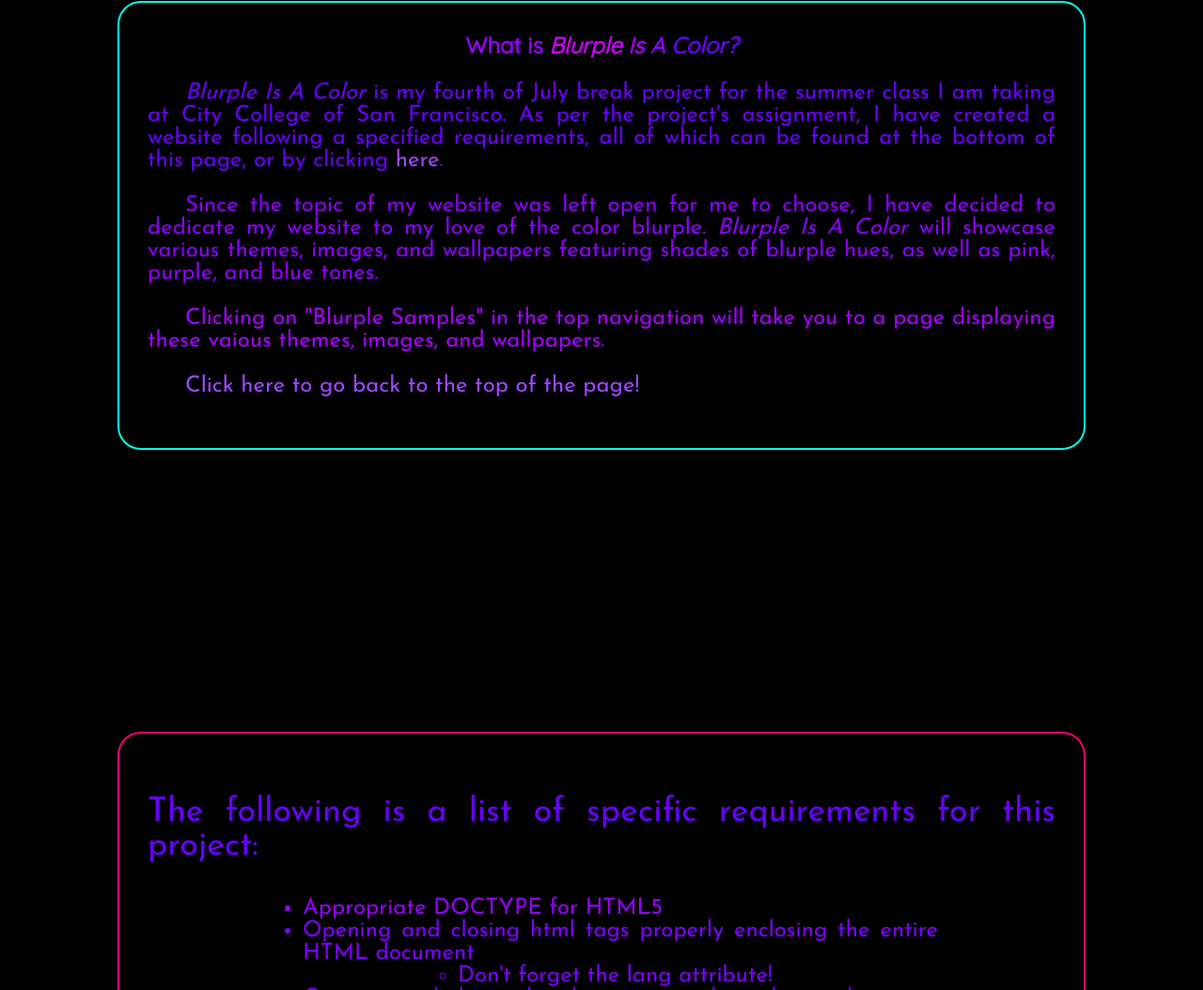
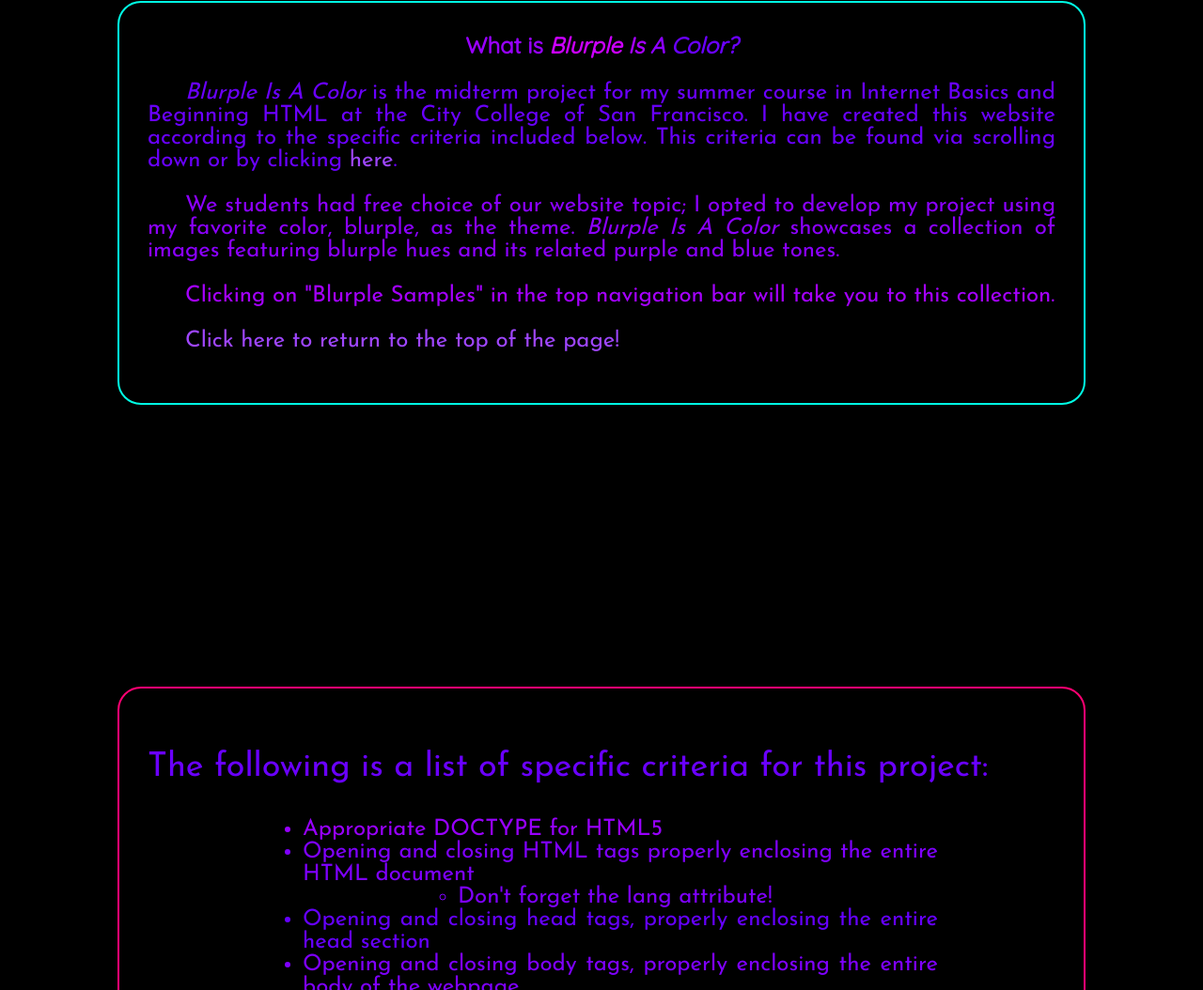
Before and after one commit to marylynntom/BlurpleIsAColor, a plain HTML site: page index.html in a window 1280 px wide. Shown: the part 897-1951 px from the top of the page at 94% size. Drawn offline with Linux system fonts and the light colour scheme; a web font is replaced by a local one.

Commit message:
Update index.html
grammar

```diff
--- a/index.html
+++ b/index.html
@@ -6,19 +6,17 @@
 
 		<title>Blurple Is A Color</title>
 
-		<!-- This website page is dedicated to a website class project for the summer session of Internet Basics and Beginning HTML.
-		For this website, entitled Blurple Is A Color, I plan to display various themes of purple, blurple, and blue. -->
+		<!-- This website is a project for my summer 2017 course in Internet Basics and Beginning HTML.
+		This website features handpicked images of the theme "blurple" (a mix of blue and purple hues) -->
 
 		<!-- Author: Mary Lynn Tom
 		Date of Page Creation: 1 July 2017 -->
 
-		<meta name="description" content="My website uses various themes of purple.">
-		<meta name="keywords" content="blurple purple purblue blue mary lynn" >
 		<meta charset="utf-8">
 
 		<link href="style.css" type="text/css" rel="stylesheet" />
 
-		<!-- Google Fonts suggests linking all fonts under a single URL, but the code validator returns that "|" is an illegal character
+		<!-- Google Fonts suggests linking all fonts under a single URL, but project-required code validator returns that "|" is an illegal character
 
 		<link href="https://fonts.googleapis.com/css?family=Cinzel+Decorative|Bellefair|Quicksand|Josefin+Sans" rel="stylesheet">
 
@@ -92,29 +90,28 @@
 				<span style="color: #8c00ff;">A </span>
 				<span style="color: #6a00ff;">Color?</span></em></strong></h2>
 
-			<p class="par"><em>Blurple Is A Color</em> is my fourth of July break project for the summer class I am taking at City
-				College of San Francisco. As per the project's assignment, I have created a website following a specified requirements,
-				all of which can be found at the bottom of this page, or by clicking <a href="index.html#requirements">here</a>.</p>
+			<p class="par"><em>Blurple Is A Color</em> is the midterm project for my summer course in Internet Basics and Beginning HTML
+				at the City College of San Francisco. I have created this website according to the specific criteria included below.
+				This criteria can be found via scrolling down or by clicking <a href="index.html#requirements">here</a>.</p>
 
-			<p class="par" style="color: #8c00ff;">Since the topic of my website was left open for me to choose, I have decided to
-				dedicate my website to my love of the color blurple. <em>Blurple Is A Color</em> will showcase various themes, images,
-				and wallpapers featuring shades of blurple hues, as well as pink, purple, and blue tones.</p>
+			<p class="par" style="color: #8c00ff;">We students had free choice of our website topic; I opted to develop my project
+				using my favorite color, blurple, as the theme. <em>Blurple Is A Color</em> showcases a collection of images
+				featuring blurple hues and its related purple and blue tones.</p>
 
-			<p class="par" style="color: #a500ff;">Clicking on "Blurple Samples" in the top navigation will take you to a page
-			displaying these vaious themes, images, and wallpapers.</p>
+			<p class="par" style="color: #a500ff;">Clicking on "Blurple Samples" in the top navigation bar will take you to this collection.</p>
 
-			<p class="par" style="color: #cb00ff;"><a href="index.html#main">Click here to go back to the top of the page!</a></p>
+			<p class="par" style="color: #cb00ff;"><a href="index.html#main">Click here to return to the top of the page!</a></p>
 
 		</div>
 
 		<div id="requirements">
 
-			<p class="par" style="text-indent: 0px;">The following is a list of specific requirements for this project:</p>
+			<p class="par" style="text-indent: 0px;">The following is a list of specific criteria for this project:</p>
 
 			<ul>
 
 				<li style="color: #9800ff;">Appropriate DOCTYPE for HTML5</li>
-				<li>Opening and closing html tags properly enclosing the entire HTML document
+				<li>Opening and closing HTML tags properly enclosing the entire HTML document
 					<ul>
 						<li>Don't forget the lang attribute!</li>
 					</ul>
```
